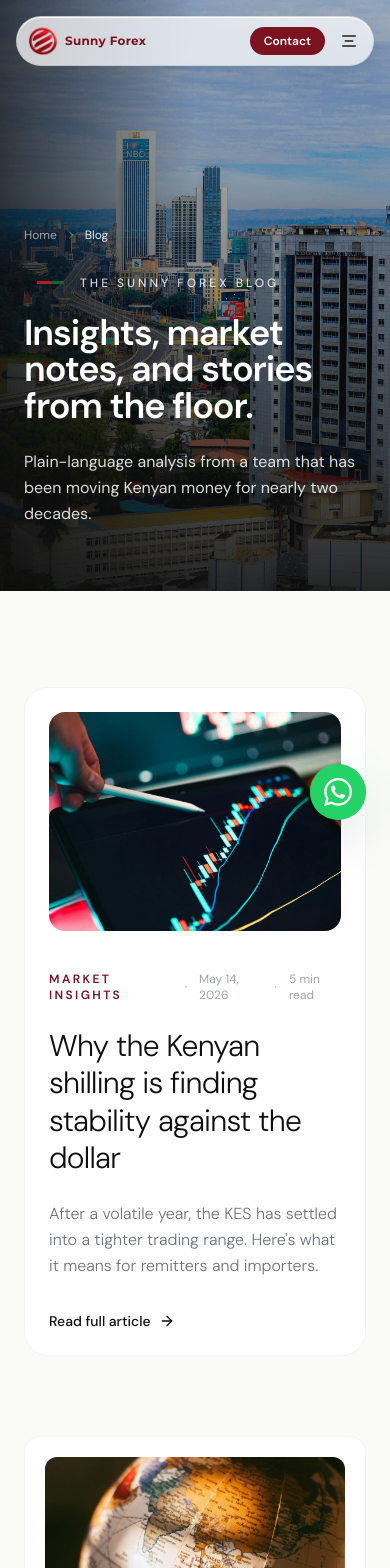
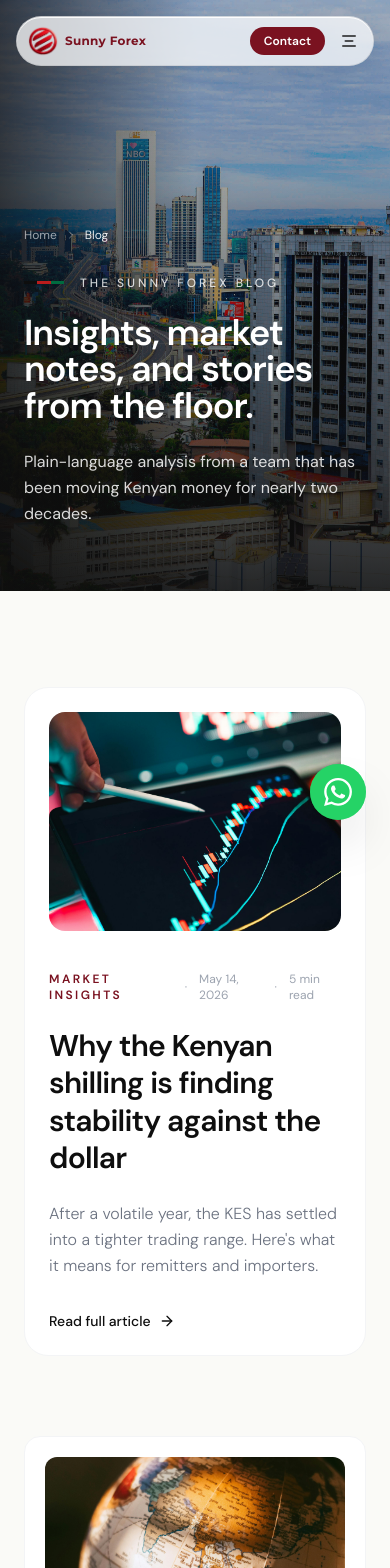
Before and after one commit to lumasia07/sunny-forex-web, a React (Vite) app: page /blog in a window 390 px wide. Shown: the top 1568 px of the page. Built offline with nearby package versions, Linux system fonts and the light colour scheme.

Commit message:
Enhance Blog component by adding CtaBand and improving typography for headlines, ensuring visual consistency across the page.

```diff
--- a/src/pages/Blog.tsx
+++ b/src/pages/Blog.tsx
@@ -1,6 +1,7 @@
 import React, { useState } from 'react';
 import { motion, AnimatePresence } from 'framer-motion';
 import { PageHero } from '../components/PageHero';
+import { CtaBand } from '../components/CtaBand';
 import { ArrowRight, Clock, Calendar, Tag, X, ChevronRight, Lock, MapPin } from 'lucide-react';
 import { Link } from 'react-router-dom';
 
@@ -228,7 +229,7 @@ export function Blog() {
                 <span>·</span>
                 <span>{posts[0].readTime}</span>
               </div>
-              <h2 className="text-3xl md:text-4xl font-light text-[#0E0E0E] leading-tight mb-6 group-hover:text-[#7A1220] transition-colors">
+              <h2 className="type-headline text-3xl md:text-4xl lg:text-5xl leading-tight mb-6 group-hover:text-[#7A1220] transition-colors">
                 {posts[0].title}
               </h2>
               <p className="text-gray-500 font-light leading-relaxed mb-8 max-w-lg">
@@ -338,7 +339,7 @@ export function Blog() {
 
               {/* Scrollable Content */}
               <div className="flex-grow overflow-y-auto p-8 md:p-12 space-y-6">
-                <h2 className="text-3xl md:text-4xl font-light text-[#0E0E0E] leading-tight">
+                <h2 className="type-headline text-3xl md:text-4xl lg:text-5xl leading-tight">
                   {selectedPost.title}
                 </h2>
 
@@ -388,6 +389,8 @@ export function Blog() {
           </div>
         )}
       </AnimatePresence>
+
+      <CtaBand />
     </>
   );
 }
```
